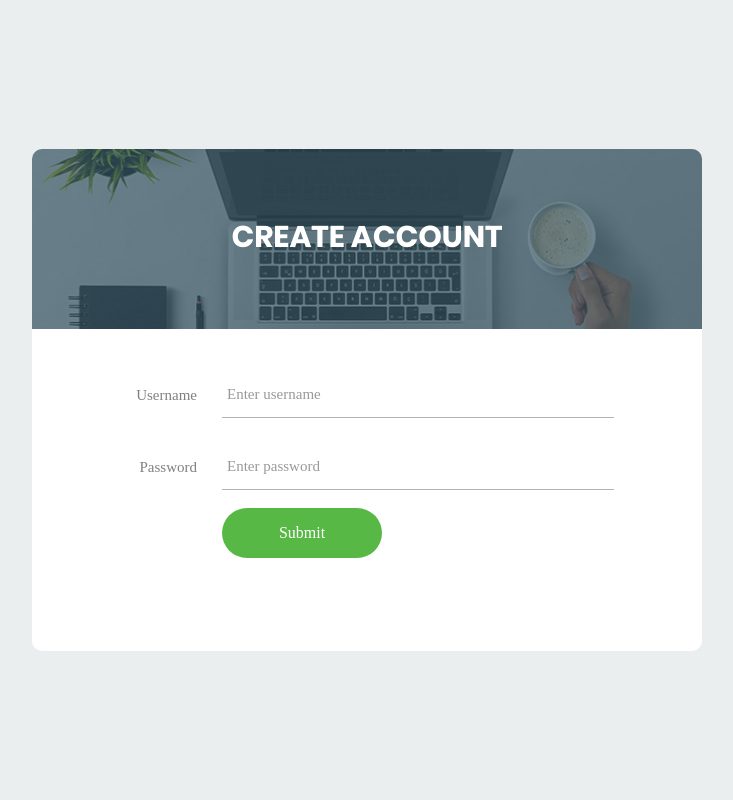
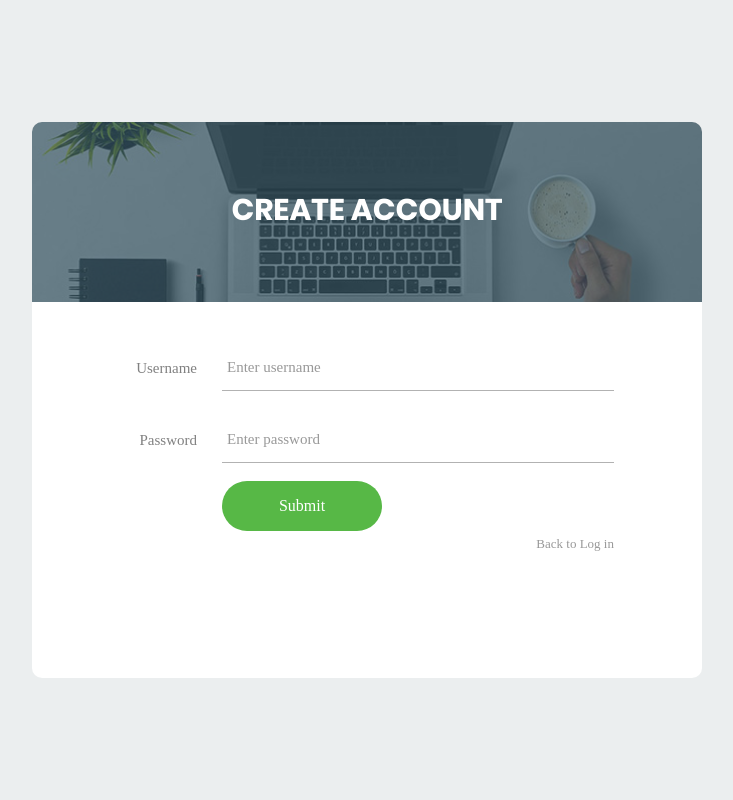
Before and after one commit to EileenFeng/Web_Chatting_Room, a Flask app: page /create_account in a window 1280 px wide. Shown: the whole page, without its empty margins (273-1006 px from the left). Run offline with Flask 2, Linux system fonts and the light colour scheme; some libraries are stand-ins or nearby versions; some web fonts are replaced.

Commit message:
redir to login in create_acc

```diff
--- a/templates/create_acc.html
+++ b/templates/create_acc.html
@@ -56,6 +56,14 @@
 	    Submit
 </button>
 </div>
+<div class="flex-sb-m w-full p-b-30">
+  <div></div>
+  <div>
+    <a href="/login" class="txt1">
+      Back to Log in
+    </a>
+  </div>
+</div>
 </form>
 </div>
 </div>
```
Lines whose indentation alone changed are shown as unchanged.
